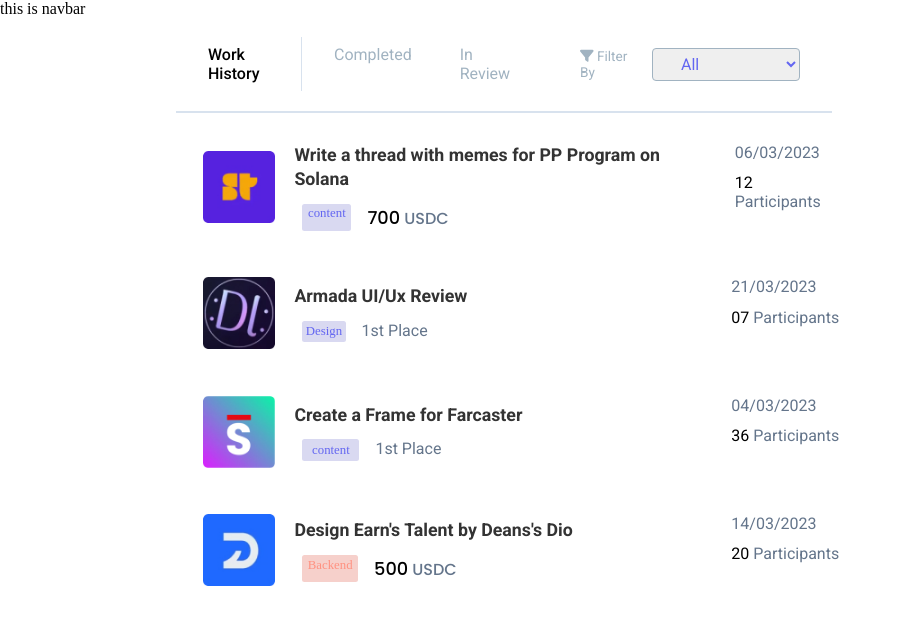
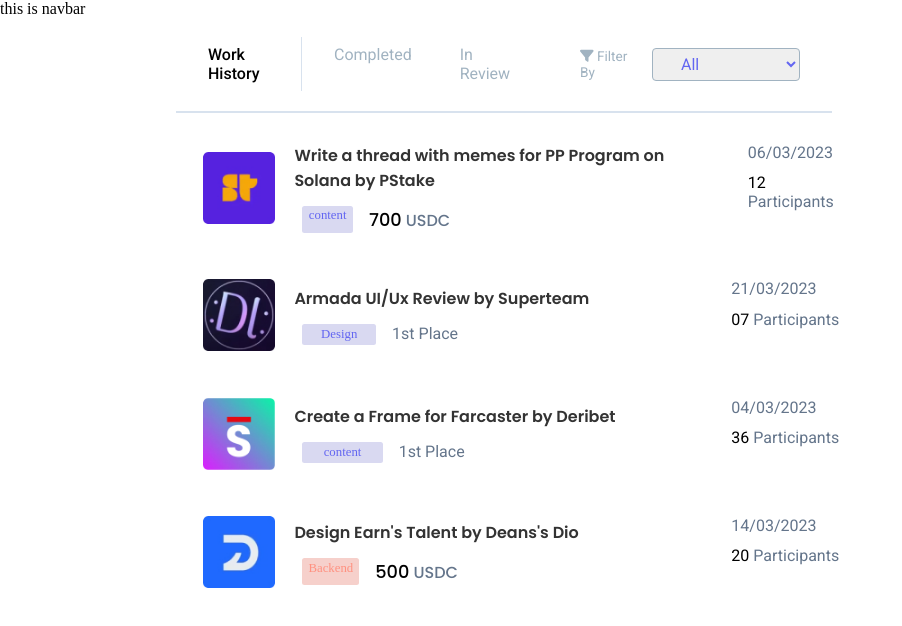
Before and after one commit to SrivastavaPragya/ziffyAssignment, a React (Vite) app: page / in a window 1280 px wide. Shown: the top 626 px of the page, without its empty margins (0-902 px from the left). Built offline with nearby package versions, Linux system fonts and the light colour scheme; a web font is replaced by a local one.

Commit message:
updating css

```diff
--- a/src/components/Completed.jsx
+++ b/src/components/Completed.jsx
@@ -8,7 +8,7 @@ const Completed = () => {
           <img src="./Rectangle1.jpg" alt="Logo" className="logo" />
           <div className="taskDetails">
             <p className="taskTitle">
-              Write a thread with memes for PP Program on Solana{" "}
+              Write a thread with memes for PP Program on Solana by PStake
             </p>
             <div className="com">
               <p className="taskMeta">content</p>
@@ -32,7 +32,7 @@ const Completed = () => {
         <div className="header">
           <img src="./Rectangle2.jpg" alt="Logo" className="logo" />
           <div className="taskDetails">
-            <p className="taskTitle">Armada UI/Ux Review</p>
+            <p className="taskTitle">Armada UI/Ux Review by Superteam</p>
 
             <div className="com">
               <p className="taskMeta1">Design</p>
@@ -52,7 +52,7 @@ const Completed = () => {
         <div className="header">
           <img src="./Rectangle3.jpg" alt="Logo" className="logo" />
           <div className="taskDetails">
-            <p className="taskTitle">Create a Frame for Farcaster</p>
+            <p className="taskTitle">Create a Frame for Farcaster  <span className="by">by</span> Deribet</p>
 
             <div className="com">
               <p className="taskMeta2">content</p>
--- a/src/styles/Home.css
+++ b/src/styles/Home.css
@@ -140,12 +140,13 @@
 }
 
 .taskTitle {
-  font-size: 1.11rem;
-  line-height: 1.5rem;
+  font-size: 1rem;
+
   font-weight: 600;
   color: #333;
   margin-bottom: 0.8rem;
-  font-family: "Roboto", sans-serif;
+  font-family: "Poppins", sans-serif;
+
 }
 
 .taskMeta {
```
